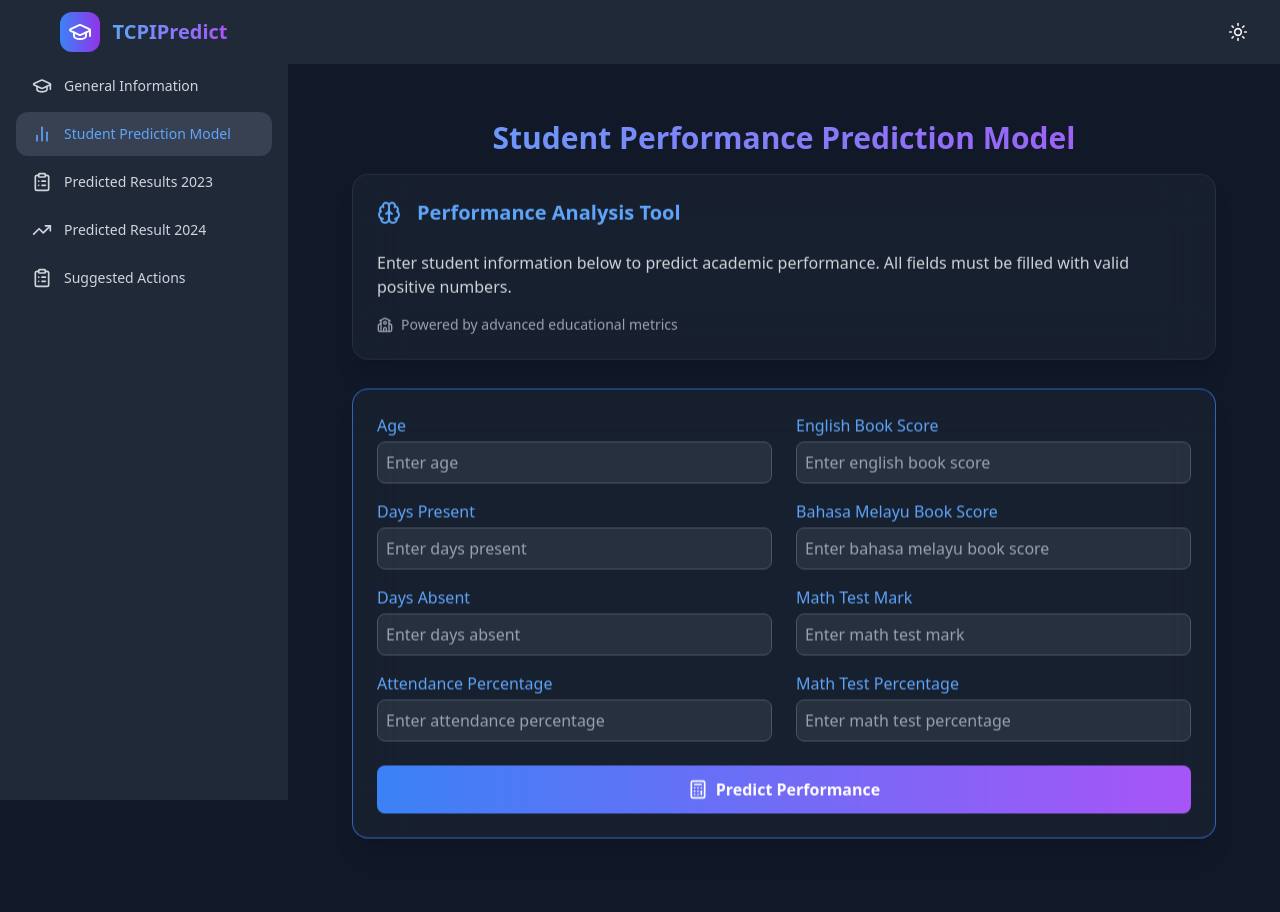
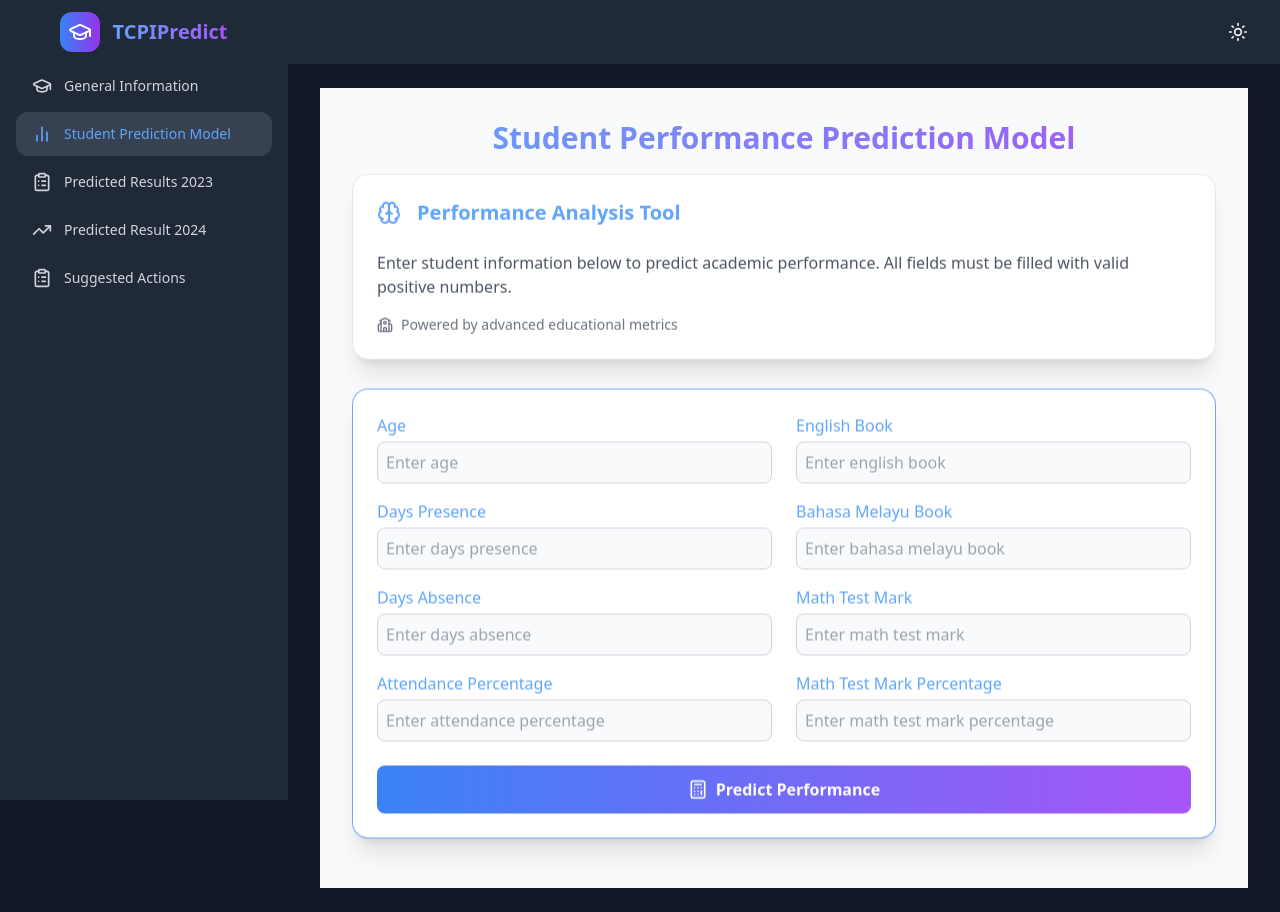
Before and after one commit to aziym/students-prediction-frontend, a React (Vite) app: page /prediction in a window 1280 px wide. Built offline with nearby package versions, Linux system fonts and the light colour scheme.

Commit message:
Update prediction form light mode

```diff
--- a/src/components/PredictionForm.jsx
+++ b/src/components/PredictionForm.jsx
@@ -1,20 +1,13 @@
 import { useState } from 'react';
 import { ChartBar, Loader2, Brain, School, Calculator } from 'lucide-react';
 
-const FloatingCard = ({ children, delay = "0s" }) => {
-  return (
-    <div
-      style={{
-        animation: `float 8s ease-in-out infinite`,
-        animationDelay: delay
-      }}
-    >
+const FloatingCard = ({ children, delay = "0s" }) => (
+  <div style={{ animation: `float 8s ease-in-out infinite`, animationDelay: delay }}>
     {children}
   </div>
 );
-};
 
-const PredictionForm = () => {
+const PredictionForm = ({ isDarkMode }) => {
   const [formData, setFormData] = useState({
     age: '',
     daysPresence: '',
@@ -25,7 +18,6 @@ const PredictionForm = () => {
     mathTestMark: '',
     mathTestMarkPercentage: ''
   });
-
   const [prediction, setPrediction] = useState(null);
   const [error, setError] = useState(null);
   const [isLoading, setIsLoading] = useState(false);
@@ -56,15 +48,11 @@ const PredictionForm = () => {
     try {
       const response = await fetch('https://students-prediction-backend.onrender.com/predict', {
         method: 'POST',
-        headers: {
-          'Content-Type': 'application/json',
-        },
+        headers: { 'Content-Type': 'application/json' },
         body: JSON.stringify(formData),
       });
 
-      if (!response.ok) {
-        throw new Error(`HTTP error! status: ${response.status}`);
-      }
+      if (!response.ok) throw new Error(`HTTP error! status: ${response.status}`);
 
       const data = await response.json();
       if (data.prediction !== undefined) {
@@ -73,27 +61,23 @@ const PredictionForm = () => {
         throw new Error('Invalid response format');
       }
     } catch (err) {
-      setError(
-        err.message === 'Failed to fetch'
+      setError(err.message === 'Failed to fetch'
         ? 'Unable to connect to the prediction server. Please try again later.'
-          : `Prediction failed: ${err.message}`
-      );
+        : `Prediction failed: ${err.message}`);
     } finally {
       setIsLoading(false);
     }
   };
 
   return (
-    <div className="min-h-screen bg-gray-900 p-8">
-      <style>
-        {`
+    <div className={`min-h-screen ${isDarkMode ? 'bg-gray-900' : 'bg-gray-50'} p-8`}>
+      <style>{`
         @keyframes float {
           0% { transform: translateY(0px); }
           50% { transform: translateY(-20px); }
           100% { transform: translateY(0px); }
         }
-        `}
-      </style>
+      `}</style>
 
       <div className="max-w-6xl mx-auto">
         <h2 className="text-3xl font-bold mb-8 bg-gradient-to-r from-blue-400 to-purple-500 bg-clip-text text-transparent text-center">
@@ -101,15 +85,15 @@ const PredictionForm = () => {
         </h2>
 
         <FloatingCard delay="0s">
-          <div className="bg-gray-800/50 backdrop-blur-xl shadow-xl rounded-2xl p-6 border border-gray-700/50 mb-8">
+          <div className={`${isDarkMode ? 'bg-gray-800/50' : 'bg-white'} backdrop-blur-xl shadow-xl rounded-2xl p-6 border ${isDarkMode ? 'border-gray-700/50' : 'border-gray-200'} mb-8`}>
             <div className="flex items-center space-x-4 mb-6">
               <Brain className="w-6 h-6 text-blue-400" />
               <h3 className="text-xl font-semibold text-blue-400">Performance Analysis Tool</h3>
             </div>
-            <p className="text-gray-300 mb-4">
+            <p className={`${isDarkMode ? 'text-gray-300' : 'text-gray-600'} mb-4`}>
               Enter student information below to predict academic performance. All fields must be filled with valid positive numbers.
             </p>
-            <div className="flex items-center space-x-2 text-sm text-gray-400">
+            <div className={`flex items-center space-x-2 text-sm ${isDarkMode ? 'text-gray-400' : 'text-gray-500'}`}>
               <School className="w-4 h-4" />
               <span>Powered by advanced educational metrics</span>
             </div>
@@ -117,56 +101,37 @@ const PredictionForm = () => {
         </FloatingCard>
 
         <FloatingCard delay="0.5s">
-          <div className="bg-gray-800/50 backdrop-blur-xl shadow-xl rounded-2xl p-6 border border-blue-500/70">
+          <div className={`${isDarkMode ? 'bg-gray-800/50' : 'bg-white'} backdrop-blur-xl shadow-xl rounded-2xl p-6 border border-blue-500/70`}>
             <form onSubmit={handleSubmit} className="space-y-6">
               <div className="grid grid-cols-1 md:grid-cols-2 gap-6">
-                <div className="space-y-4">
-                  {[
-                    { name: 'age', label: 'Age' },
-                    { name: 'daysPresence', label: 'Days Present' },
-                    { name: 'daysAbsence', label: 'Days Absent' },
-                    { name: 'attendancePercentage', label: 'Attendance Percentage' }
-                  ].map(field => (
-                    <label key={field.name} className="block">
-                      <span className="text-blue-400 mb-1 block">{field.label}</span>
+                {[['age', 'daysPresence', 'daysAbsence', 'attendancePercentage'],
+                  ['englishBook', 'bahasaMelayuBook', 'mathTestMark', 'mathTestMarkPercentage']
+                ].map((column, colIndex) => (
+                  <div key={colIndex} className="space-y-4">
+                    {column.map(field => (
+                      <label key={field} className="block">
+                        <span className="text-blue-400 mb-1 block">
+                          {field.split(/(?=[A-Z])/).join(' ').replace(/\b\w/g, c => c.toUpperCase())}
+                        </span>
                         <input
                           type="number"
-                        name={field.name}
-                        value={formData[field.name]}
+                          name={field}
+                          value={formData[field]}
                           onChange={handleChange}
                           min="0"
                           step="any"
                           required
-                        className="w-full bg-gray-700/50 border border-gray-600 rounded-lg p-2 text-gray-200 focus:outline-none focus:border-blue-400 transition-colors"
-                        placeholder={`Enter ${field.label.toLowerCase()}`}
+                          className={`w-full ${
+                            isDarkMode
+                              ? 'bg-gray-700/50 border-gray-600 text-gray-200'
+                              : 'bg-gray-50 border-gray-300 text-gray-900'
+                          } border rounded-lg p-2 focus:outline-none focus:border-blue-400 transition-colors`}
+                          placeholder={`Enter ${field.split(/(?=[A-Z])/).join(' ').toLowerCase()}`}
                         />
                       </label>
                     ))}
                   </div>
-
-                <div className="space-y-4">
-                  {[
-                    { name: 'englishBook', label: 'English Book Score' },
-                    { name: 'bahasaMelayuBook', label: 'Bahasa Melayu Book Score' },
-                    { name: 'mathTestMark', label: 'Math Test Mark' },
-                    { name: 'mathTestMarkPercentage', label: 'Math Test Percentage' }
-                  ].map(field => (
-                    <label key={field.name} className="block">
-                      <span className="text-blue-400 mb-1 block">{field.label}</span>
-                      <input
-                        type="number"
-                        name={field.name}
-                        value={formData[field.name]}
-                        onChange={handleChange}
-                        min="0"
-                        step="any"
-                        required
-                        className="w-full bg-gray-700/50 border border-gray-600 rounded-lg p-2 text-gray-200 focus:outline-none focus:border-blue-400 transition-colors"
-                        placeholder={`Enter ${field.label.toLowerCase()}`}
-                      />
-                    </label>
                 ))}
-                </div>
               </div>
 
               <button
@@ -189,21 +154,21 @@ const PredictionForm = () => {
             </form>
 
             {prediction && (
-              <div className="mt-6 bg-green-400/10 border border-green-400/20 rounded-lg p-4">
+              <div className={`mt-6 ${isDarkMode ? 'bg-green-400/10 border-green-400/20' : 'bg-green-50 border-green-200'} border rounded-lg p-4`}>
                 <div className="flex items-center space-x-2 text-green-400">
                   <ChartBar className="w-5 h-5" />
                   <span className="font-semibold">Prediction Result</span>
                 </div>
-                <p className="text-gray-300 mt-2">{prediction}</p>
+                <p className={`${isDarkMode ? 'text-gray-300' : 'text-gray-600'} mt-2`}>{prediction}</p>
               </div>
             )}
 
             {error && (
-              <div className="mt-6 bg-red-400/10 border border-red-400/20 rounded-lg p-4">
+              <div className={`mt-6 ${isDarkMode ? 'bg-red-400/10 border-red-400/20' : 'bg-red-50 border-red-200'} border rounded-lg p-4`}>
                 <div className="flex items-center space-x-2 text-red-400">
                   <span className="font-semibold">Error</span>
                 </div>
-                <p className="text-gray-300 mt-2">{error}</p>
+                <p className={`${isDarkMode ? 'text-gray-300' : 'text-gray-600'} mt-2`}>{error}</p>
               </div>
             )}
           </div>
```
Lines whose indentation alone changed are shown as unchanged.
